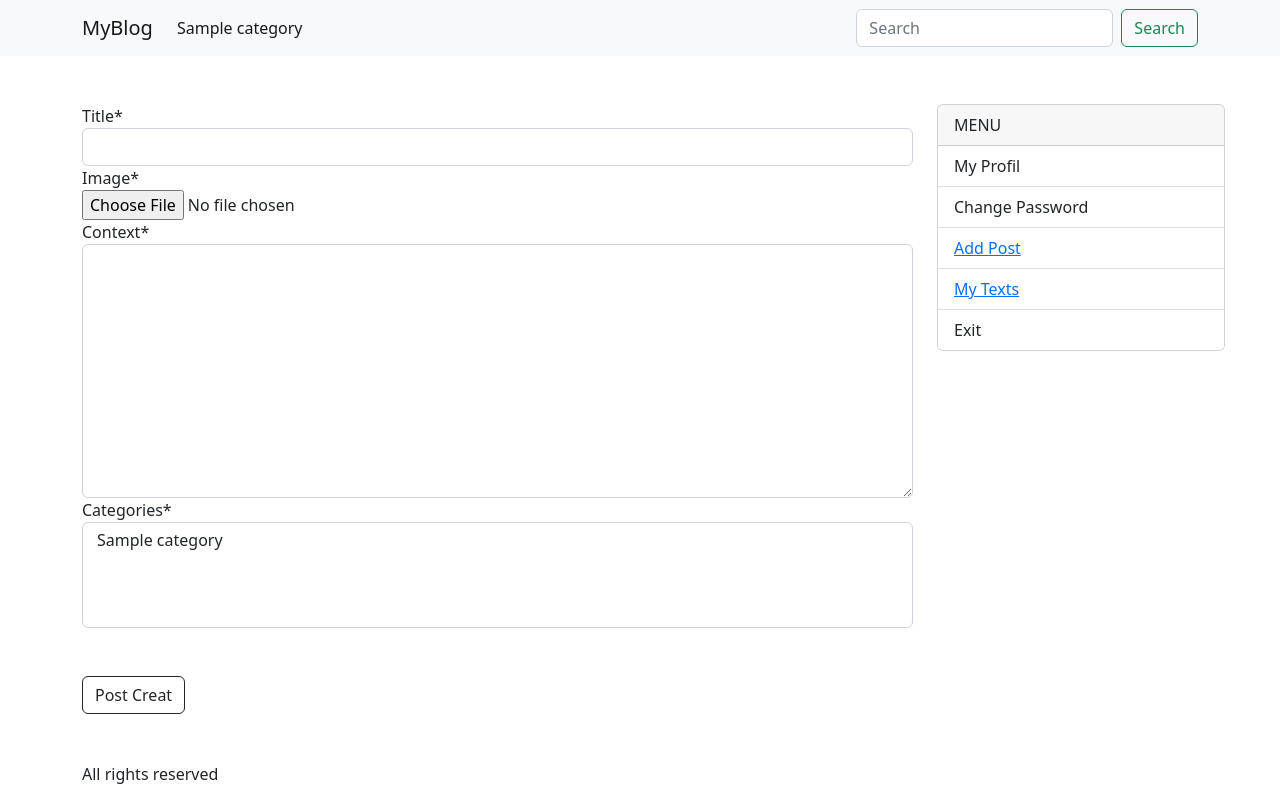
After one commit to atak-05/django-blog-udemy, a Django app: page /add-text/ in a window 1280 px wide. The commit adds this page. Run offline with Django 4.2, Linux system fonts and the light colour scheme; a user stored in the database is signed in; tables that the repository leaves empty hold one stand-in row (values such as "Sample post"); parts of the project's set-up code (start-up, migrations or seed data) failed here and were passed over; some libraries are stand-ins or nearby versions.

Commit message:
add post created!

```diff
--- a/blog/blog_app/forms/__init__.py
+++ b/blog/blog_app/forms/__init__.py
@@ -1 +1,2 @@
 from .contact import ContactForm
+from .add_text import AddTextForm
--- /dev/null
+++ b/blog/blog_app/forms/add_text.py
@@ -0,0 +1,10 @@
+from socket import fromshare
+from tkinter import E
+from django import forms
+from blog_app.models import TextModel
+
+class AddTextForm(forms.ModelForm):
+
+    class Meta:
+        model = TextModel
+        exclude = ('author','slug')
--- /dev/null
+++ b/blog/blog_app/templates/pages/add_text.html
@@ -0,0 +1,13 @@
+{% extends "base.html" %}
+{% load crispy_forms_tags %}
+
+
+    {%block title%}My Blog{%endblock%}
+    {%block content%}
+        <form action="{% url 'add_text'%}" enctype='multipart/form-data'  method="POST">
+            {% csrf_token %}
+            {{form | crispy }}
+            {{form.media}}
+            <input type="submit" class="btn btn-outline-dark mt-5 mb-5" value="Post Creat"/>
+        </form>
+    {%endblock%}
--- a/blog/blog_app/urls.py
+++ b/blog/blog_app/urls.py
@@ -2,7 +2,7 @@ import imp
 from unicodedata import name
 from django.urls import path
 from blog_app.view import contact
-from blog_app.view import home, category, my_text, detail
+from blog_app.view import home, category, my_text, detail,add_text
 
 urlpatterns = [
     path('', home, name='home'),
@@ -10,4 +10,5 @@ urlpatterns = [
     path('category/<slug:categorySlug>', category, name='category'),
     path('mytext/', my_text, name='mytext'),
     path('detail/<slug:slug>', detail, name='detail'),
+    path('add-text/', add_text, name='add_text')
 ]
--- a/blog/blog_app/view/__init__.py
+++ b/blog/blog_app/view/__init__.py
@@ -3,3 +3,4 @@ from .home import home
 from .category import category
 from .my_text import my_text
 from .detail import detail
+from .add_text import add_text
--- /dev/null
+++ b/blog/blog_app/view/add_text.py
@@ -0,0 +1,15 @@
+from django.shortcuts import render, redirect
+from blog_app.forms import AddTextForm
+from django.contrib.auth.decorators import login_required
+
+
+@login_required(login_url='/')
+def add_text(request):
+    form = AddTextForm(request.POST or None, files = request.FILES or None)
+    if form.is_valid():
+        text=form.save(commit=False)
+        text.author = request.user
+        text.save()
+        form.save_m2m()
+        return redirect('detail', slug=text.slug)
+    return render(request, 'pages/add_text.html', context={'form': form})
--- a/blog/templates/base.html
+++ b/blog/templates/base.html
@@ -34,6 +34,7 @@
     </div>
     <!--Footer End-->
     <script src="{% static 'js/bootstrap.bundle.min.js' %}"></script>
+    <script src="https://cdn.ckeditor.com/ckeditor5/35.0.1/classic/ckeditor.js"></script>
 </body>
 
 </html>
--- a/blog/templates/components/sidebar.html
+++ b/blog/templates/components/sidebar.html
@@ -6,8 +6,13 @@
       </div>
       <ul class="list-group list-group-flush">
         <li class="list-group-item">My Profil</li>
+
         <li class="list-group-item">Change Password</li>
-        <li class="list-group-item">Add Text</li>
+
+        <li class="list-group-item"><a href=" {% url 'add_text' %} ">
+          Add Post
+        </a></li>
+
         <li class="list-group-item">
           <a href=" {% url 'mytext' %} ">
             My Texts
```
Also changed, not shown: blog/blog_app/forms/contact.py (line endings or trailing spaces).
